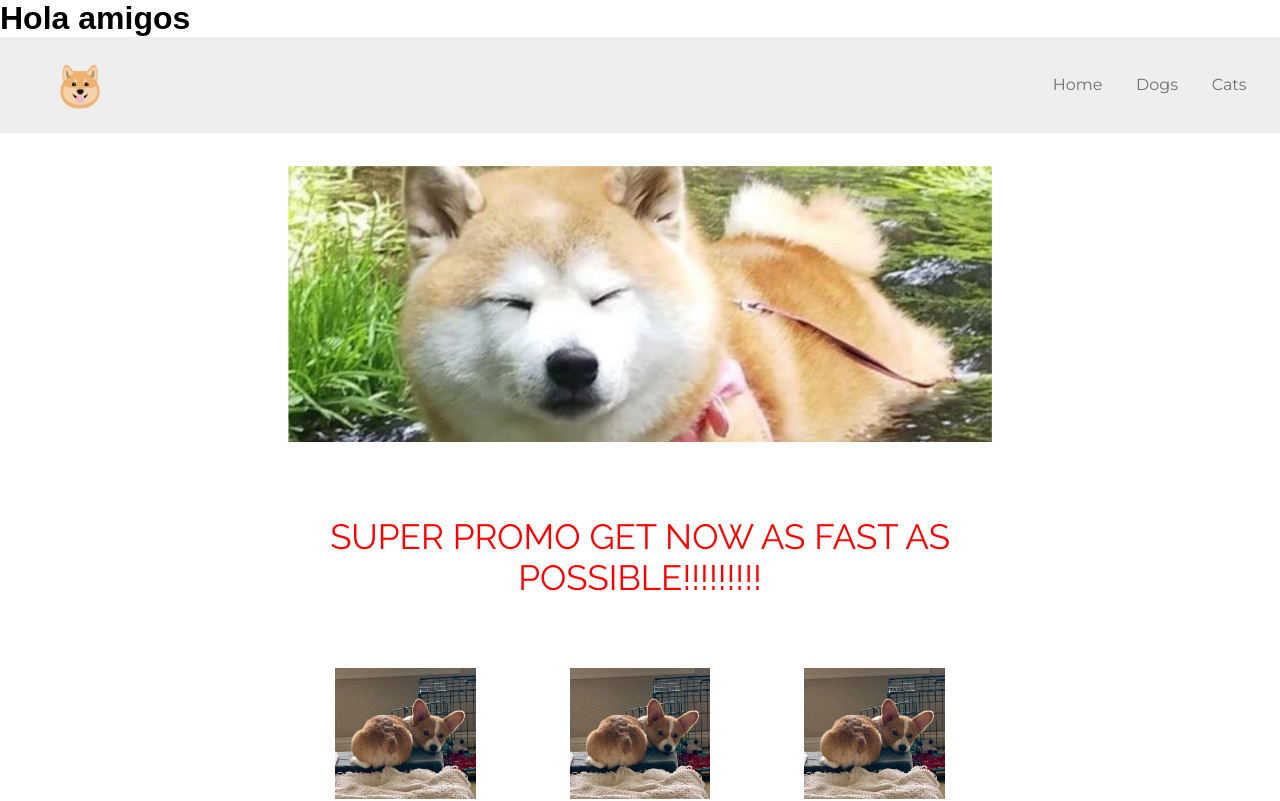
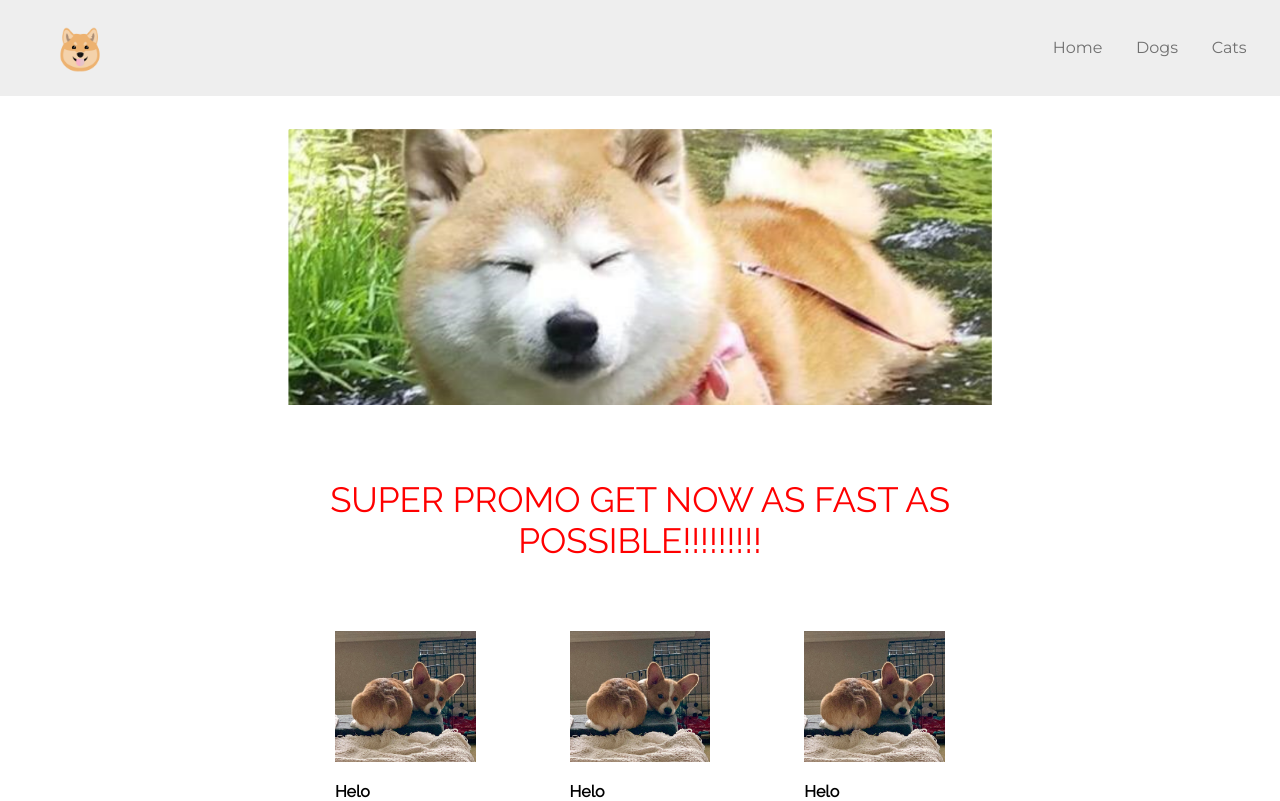
Before and after one commit to shymii/shop, a Vue app in the folder shop/: page / in a window 1280 px wide. Shown: the top 801 px of the page. Built offline with nearby package versions, Linux system fonts and the light colour scheme.

Commit message:
test good

```diff
--- a/shop/src/App.vue
+++ b/shop/src/App.vue
@@ -1,6 +1,5 @@
 <template>
 	<div id="app">
-		<h1>Hola amigos</h1>
 		<app-header />
 		<router-view />
 		<app-footer />
```
